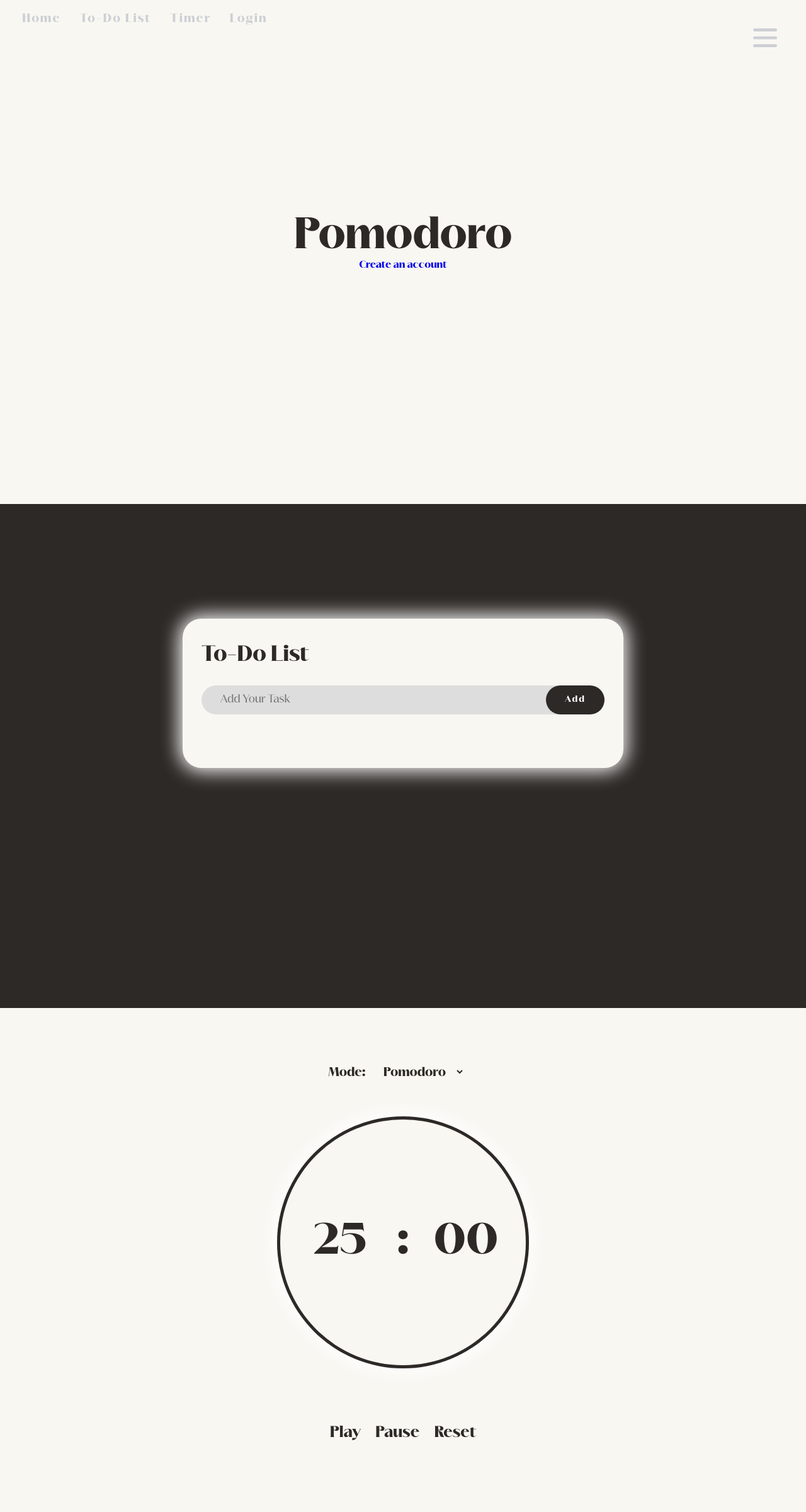
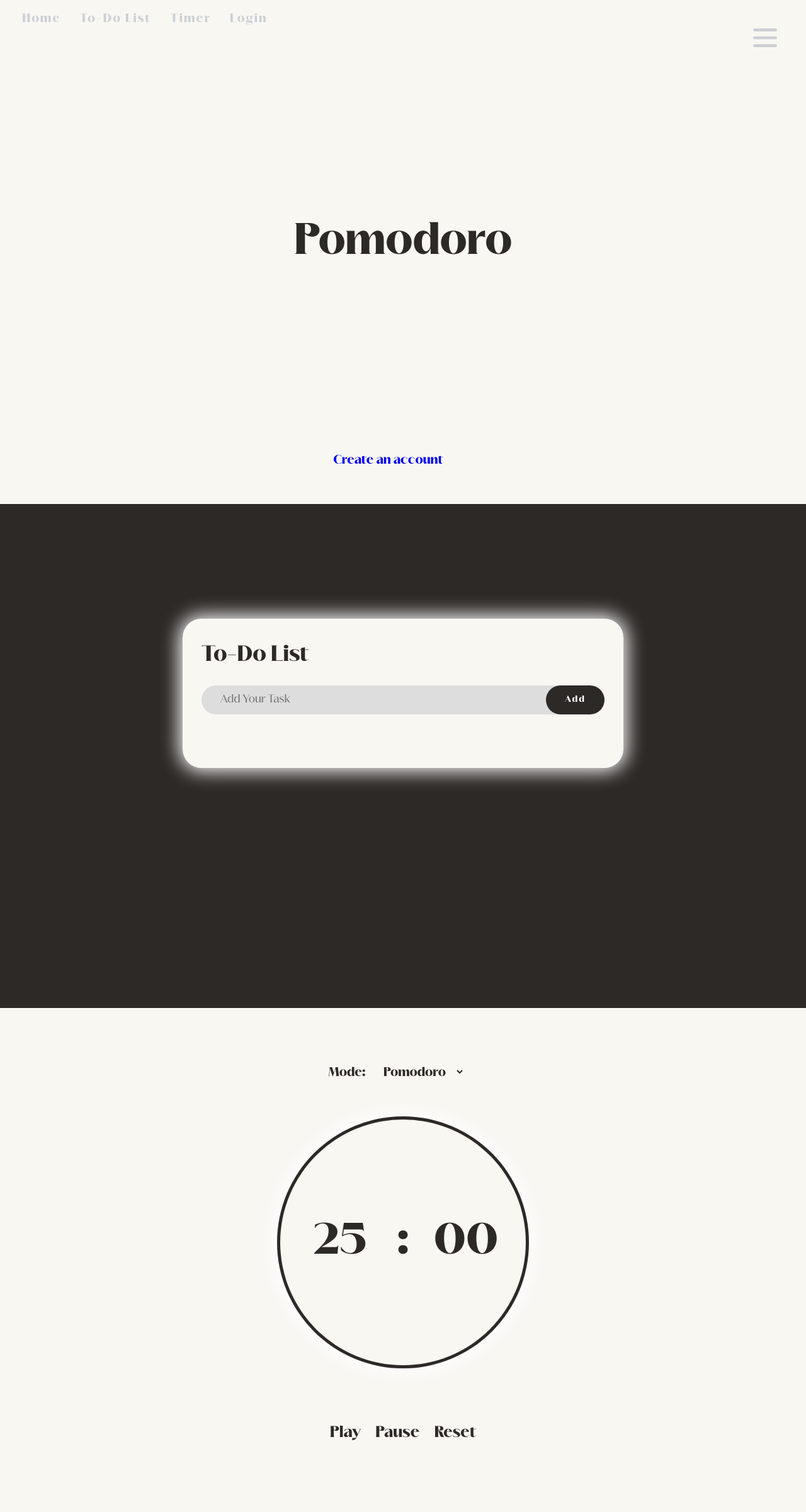
Before and after one commit to jcla27/Pomodoro, a PHP site: page /home.html in a window 1280 px wide. Shown: the whole page at 63% size. Run offline with PHP 8.4, Linux system fonts and the light colour scheme; grey boxes are pictures that could not be loaded.

Commit message:
Update style.css

```diff
--- a/src/style.css
+++ b/src/style.css
@@ -14,6 +14,7 @@
     padding: 0;
     box-sizing: border-box;
 }
+
 
 #banner{
     width: 100%;
@@ -36,6 +37,20 @@
     font-weight: 100;
     margin-top: 50px;
     color: #2d2926;
+}
+
+.content p2 {
+    font-size: 20px;
+    font-family: 'Merchant';
+    position: absolute;
+    color: #7c7d80;
+    transition: color 0.5s;
+    margin-top: 300px;
+    right: 45%;
+}
+
+.content p2:hover {
+    color: #cccfd4;
 }
 
 #menuicon{
@@ -236,7 +251,6 @@ input {
     display: flex;
     justify-content: space-between;
     align-items: center;
-    cursor: pointer;
 }
 
 .todo-list ul li label input {
```
